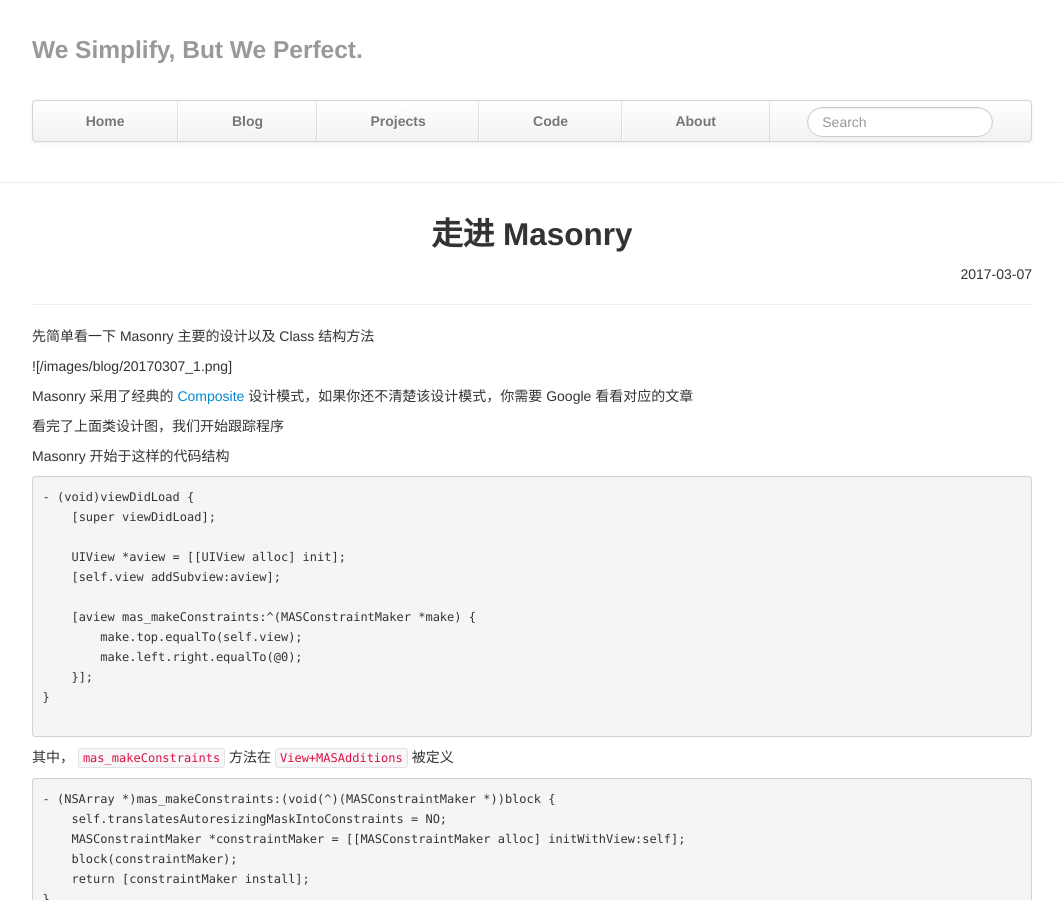
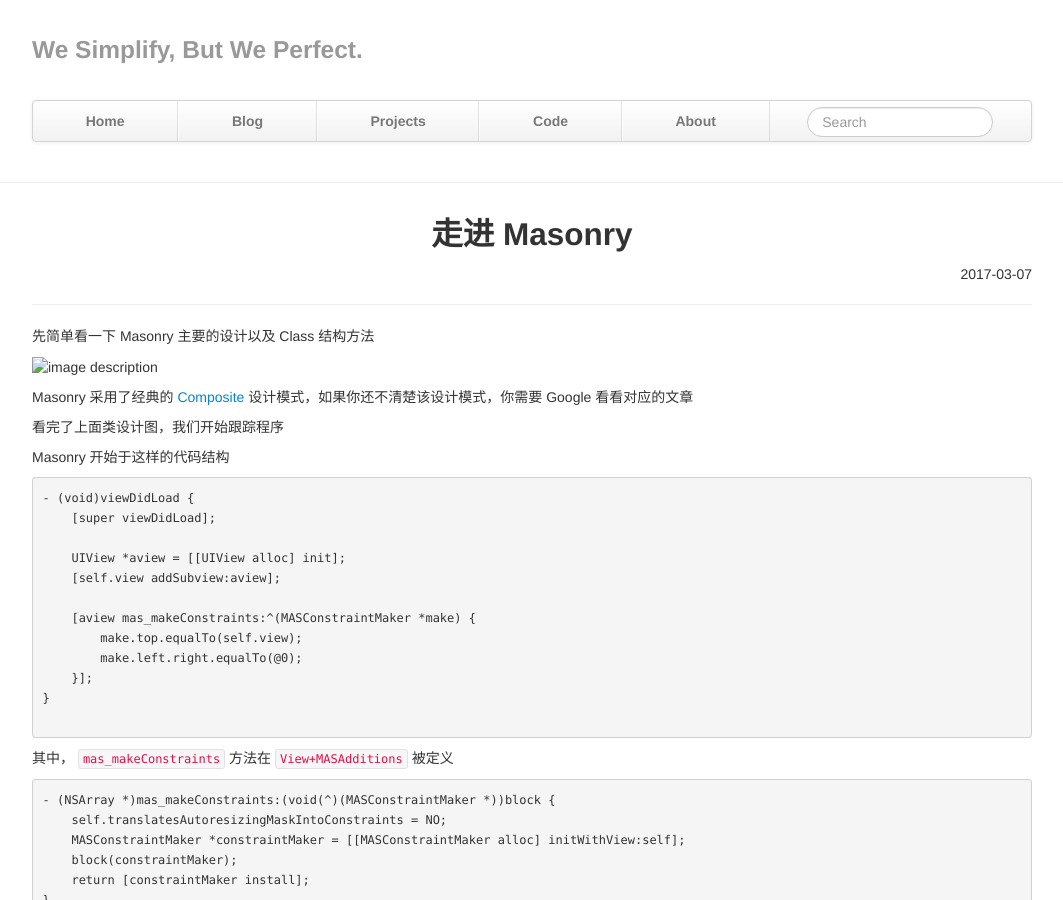
Before and after one commit to VioletHill/VioletHill.github.io, a Jekyll site: the page built from _posts/blog/2017-03-07-masonry.md, in a window 1280 px wide and 900 px high. Shown: the whole window, without its empty margins (108-1171 px from the left). Built offline with Jekyll 4.4.1, drawn with Linux system fonts in a browser that asks for light colours; comment, search, counter and statistics services are not loaded; some of the changed text lies outside the part shown.

Commit message:
修改图片

```diff
--- a/_posts/blog/2017-03-07-masonry.md
+++ b/_posts/blog/2017-03-07-masonry.md
@@ -7,7 +7,7 @@ description: Masonry 源码解读
 
 先简单看一下 Masonry 主要的设计以及 Class 结构方法
 
-![/images/blog/20170307_1.png]
+![image description](/images/blog/20170307_1.png)
 
 Masonry 采用了经典的 [Composite](https://en.wikipedia.org/wiki/Composite_pattern) 设计模式，如果你还不清楚该设计模式，你需要 Google 看看对应的文章
 
@@ -103,7 +103,7 @@ make.top
 
 `MASViewAttribute` 的 Class 结构如下图
 
-![/images/blog/20170307_2.png]
+![image description](/images/blog/20170307_2.png)
 
 上面的 item 字段，`Masonry` 上给的是 id 字段，因为 还有 `viewController` 的 `topLayoutGuide` 属性，这里 为了方便理解，可以把它直接看作 `UIView`
 
```
